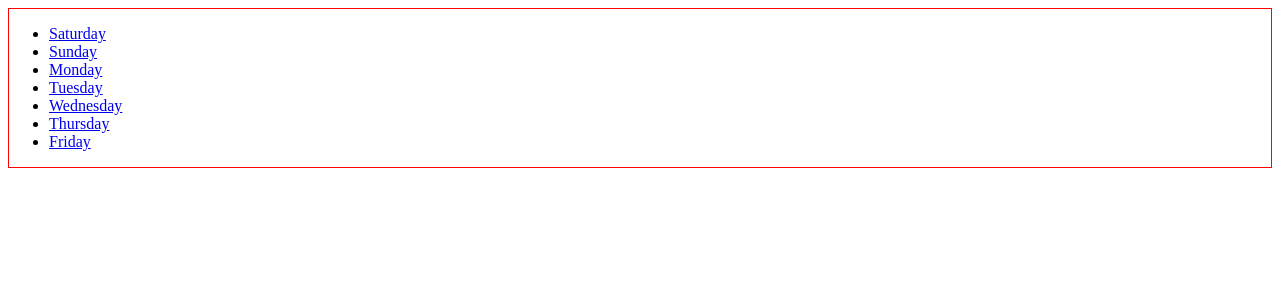
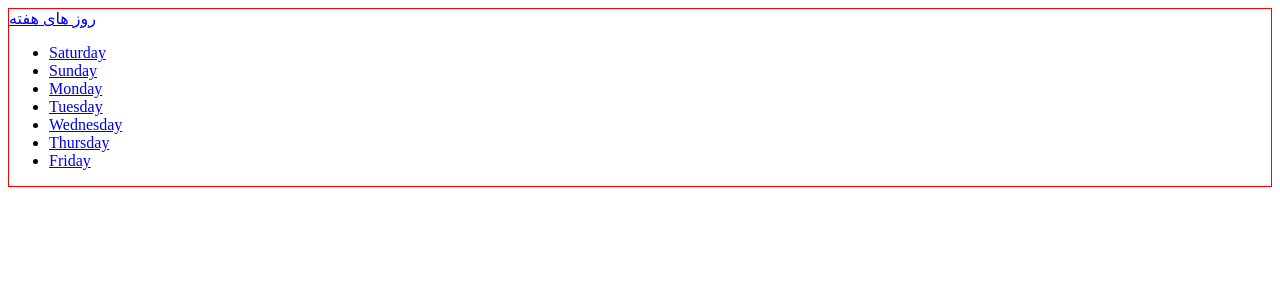
Before and after one commit to mhrnzb/djangoTutorial, a Django app: page /days-of-week/ in a window 1280 px wide. Shown: the top 300 px of the page. Run offline with Django 5.2, Linux system fonts and the light colour scheme.

Commit message:
header.html created and used with include method

```diff
--- a/first/challenges/templates/challenges/challenge.html
+++ b/first/challenges/templates/challenges/challenge.html
@@ -2,15 +2,12 @@
 
 {% block page_title %} Days info {% endblock  %}
 
-
-
 {% block content %}
+{% include "challenges/includes/header.html" %}
 <h1>{{day|title}} </h1>
 {% if data is not None %}
 <h2>{{data}}</h2>
 {% else %}
 <p> there is no data !</p>
 {% endif %}
-
-
 {% endblock %}
--- /dev/null
+++ b/first/challenges/templates/challenges/includes/header.html
@@ -0,0 +1,5 @@
+<header>
+    <nav>
+        <a href="/days">روز های هفته </a>
+    </nav>
+</header>
--- a/first/challenges/templates/challenges/index.html
+++ b/first/challenges/templates/challenges/index.html
@@ -1,9 +1,8 @@
 {% extends "base.html" %}
+{% block page_title %}Days{% endblock %}
+{% block content %}
 
-{% block page_title %}Days{% endblock %}
-
-
-{% block content %}
+{% include "challenges/includes/header.html" %}
 <ul>
     {% for day in days %}
     <li><a href="{% url 'days-of-week' day %}"> {{day | title}}</a></li>
--- a/first/templates/base.html
+++ b/first/templates/base.html
@@ -6,8 +6,10 @@
     <title>{% block page_title %} روزهای هفته{% endblock page_title %}</title>
 </head>
 <body>
+<div style="border: 1px solid red ;">
 
-<div style="border: 1px solid red ;">
+
+
     {% block content %}
     پروژه ی روزهای هفته
     {% endblock content %}
```
